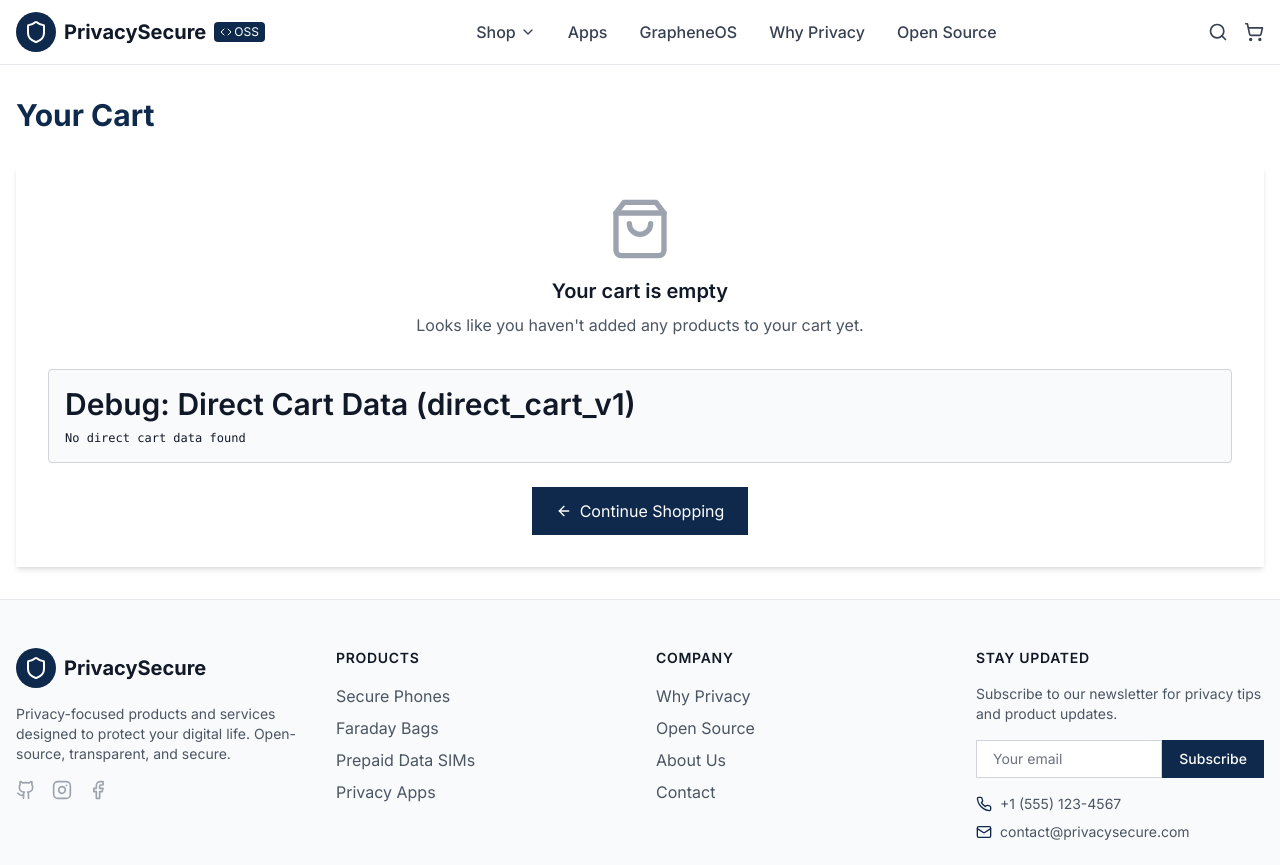
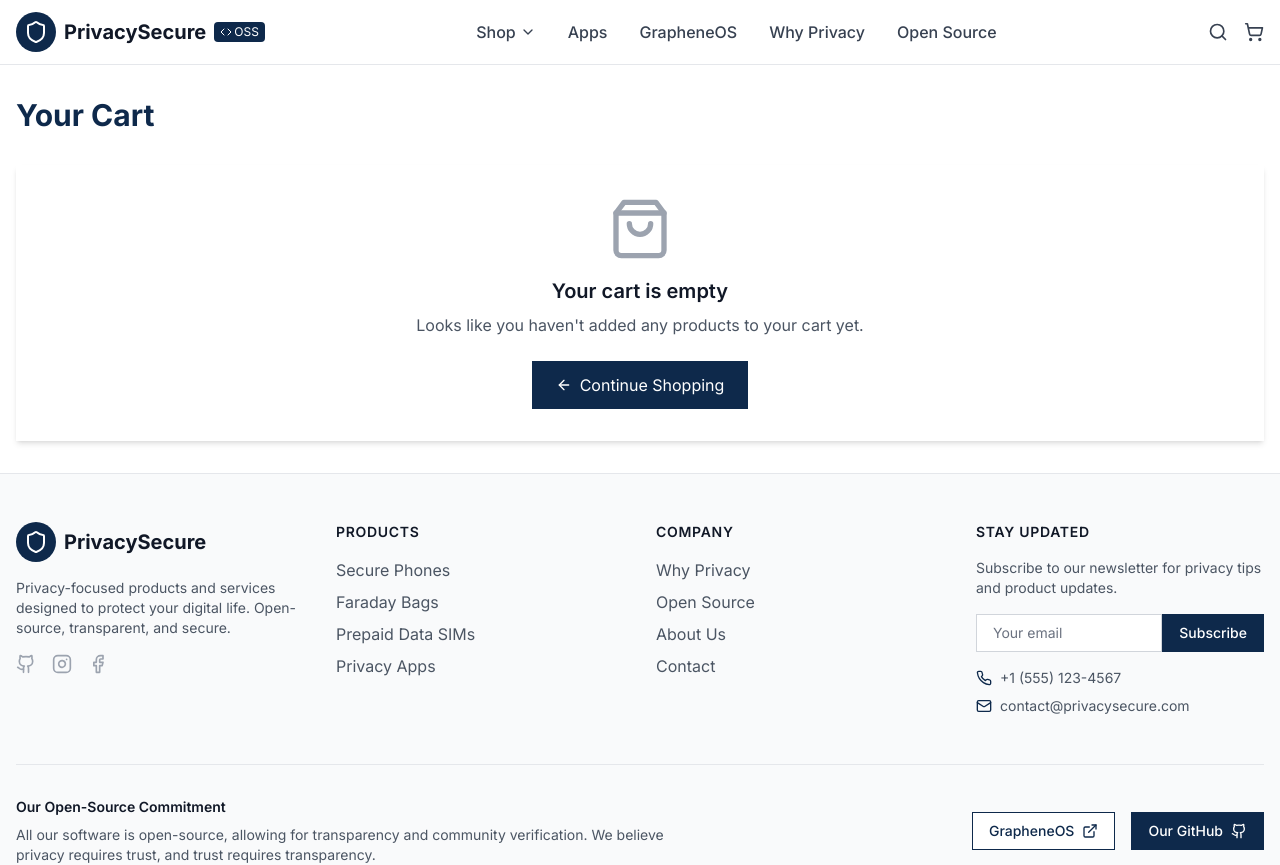
Before and after one commit to miketypson/woocommerce_integrated_repo, a Next.js app: page /cart in a window 1280 px wide. Shown: the top 865 px of the page. Built offline with nearby package versions, Linux system fonts and the light colour scheme.

Commit message:
Remove debugging section from empty cart view

```diff
--- a/src/app/cart/page.js
+++ b/src/app/cart/page.js
@@ -263,21 +263,6 @@
           <h2 className="text-xl font-semibold mb-2">Your cart is empty</h2>
           <p className="text-gray-600 mb-6">Looks like you haven't added any products to your cart yet.</p>
 
-          {/* Debugging section */}
-          <div className="mt-8 p-4 border border-gray-300 rounded bg-gray-50 text-left overflow-auto max-h-80">
-            <h3 className="text-md font-semibold mb-2">Debug: Direct Cart Data (direct_cart_v1)</h3>
-            <pre className="text-xs whitespace-pre-wrap break-all">
-              {(() => {
-                try {
-                  const data = localStorage.getItem('direct_cart_v1');
-                  return data || 'No direct cart data found';
-                } catch (e) {
-                  return 'Error reading localStorage: ' + e.message;
-                }
-              })()}
-            </pre>
-          </div>
-
           <div className="mt-6">
             <Link href="/shop">
               <button className="bg-[#0E294B] text-white px-6 py-3 rounded-md hover:bg-[#1E5C97] transition-colors inline-flex items-center">
```
